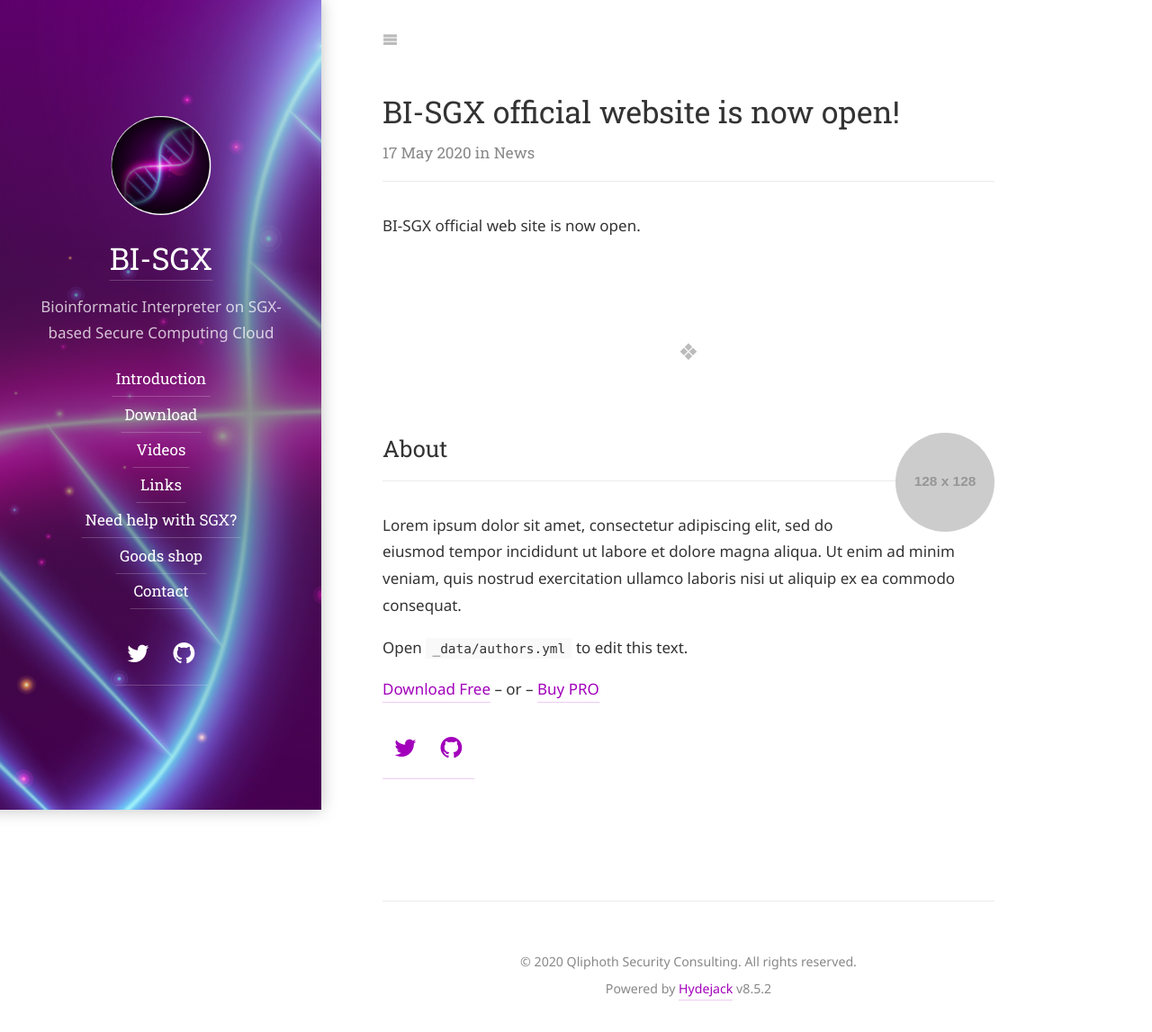
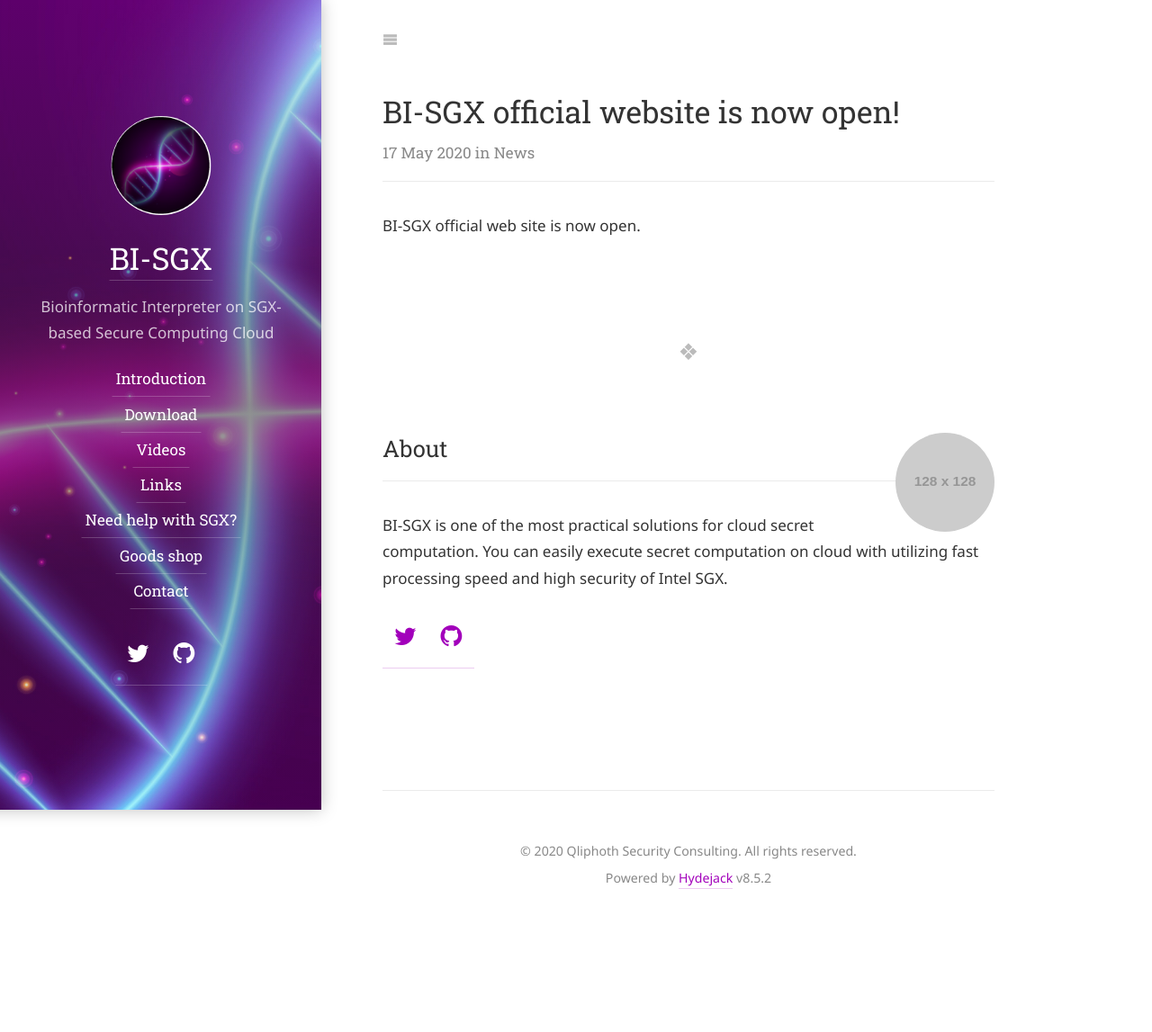
Before and after one commit to hello31337/hello31337.github.io, a Jekyll site: the page built from news/_posts/2020-05-17-BI-SGX-official-site-open.md, in a window 1280 px wide. Shown: the whole page at 90% size. Built offline with Jekyll 4.4.1, drawn with Linux system fonts in a browser that asks for light colours; some web fonts are replaced; after the commit the page ends 1024 px from its top, so only the background shows below that.

Commit message:
misc update.

```diff
--- a/_data/authors.yml
+++ b/_data/authors.yml
@@ -8,18 +8,7 @@
   # Used at the bottom of each page and at the top of the `about` layout
   # Markdown enabled, can use multiple paragraphs (enabled by `|`)
   about:             |
-    Lorem ipsum dolor sit amet, consectetur adipiscing elit,
-    sed do eiusmod tempor incididunt ut labore et dolore magna aliqua.
-    Ut enim ad minim veniam, quis nostrud exercitation ullamco laboris nisi ut aliquip ex ea commodo consequat.
-
-    Open `_data/authors.yml` to edit this text.
-
-    [Download Free][kit]
-    -- or --
-    [Buy PRO][buy]
-
-    [kit]: https://github.com/qwtel/hydejack-starter-kit/archive/v8.1.1.zip
-    [buy]: https://app.simplegoods.co/i/NATYVLYT
+    BI-SGX is one of the most practical solutions for cloud secret computation. You can easily execute secret computation on cloud with utilizing fast processing speed and high security of Intel SGX.
 
   # This photo will be used in the about section
   picture:
```
